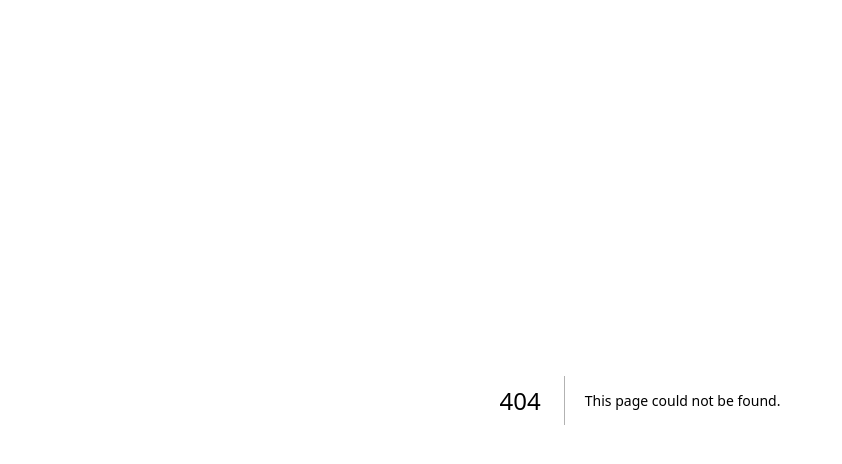
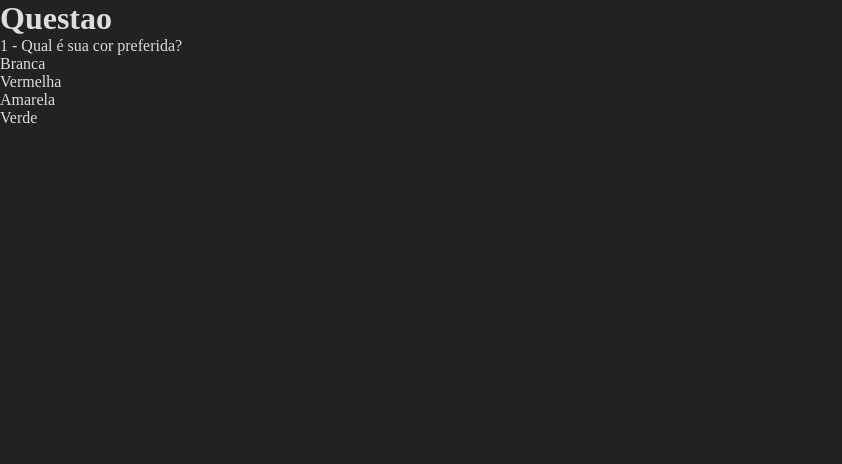
Before and after one commit to neanderdev/nextjs-basico, a Next.js app: page /questao in a window 1280 px wide. Before the commit this address had no page. Shown: the top 464 px of the page, without its empty margins (0-842 px from the left). Built offline with nearby package versions, Linux system fonts and the light colour scheme.

Commit message:
Integrando com API #01

```diff
--- /dev/null
+++ b/src/pages/api/questao/[id].js
@@ -0,0 +1,17 @@
+export default function questao(req, res) {
+  if (req.method === "GET") {
+    get(req, res);
+  } else {
+    res.status(405).send();
+  }
+}
+
+function get(req, res) {
+  const id = req.query.id;
+
+  res.status(200).json({
+    id,
+    enunciado: "Qual é sua cor preferida?",
+    respostas: ["Branca", "Vermelha", "Amarela", "Verde"],
+  });
+}
--- /dev/null
+++ b/src/pages/questao.jsx
@@ -0,0 +1,35 @@
+import { useEffect, useState } from 'react';
+
+export default function Questao() {
+    const [questao, setQuestao] = useState(null);
+
+    useEffect(() => {
+        fetch('http://localhost:3000/api/questao/1')
+        .then((res) => res.json())
+        .then(setQuestao);
+    }, []);
+
+    function renderizarRespostas() {
+        if (questao) {
+            return questao.respostas.map((resp, index) => {
+                return <li key={index}>{resp}</li>;
+            });
+        }
+
+        return false;
+    }
+
+    return (
+        <div>
+            <h1>Questao</h1>
+
+            <div>
+                <span>{questao?.id} - {questao?.enunciado}</span>
+
+                <ul>
+                    {renderizarRespostas()}
+                </ul>
+            </div>
+        </div>
+    );
+}
```
